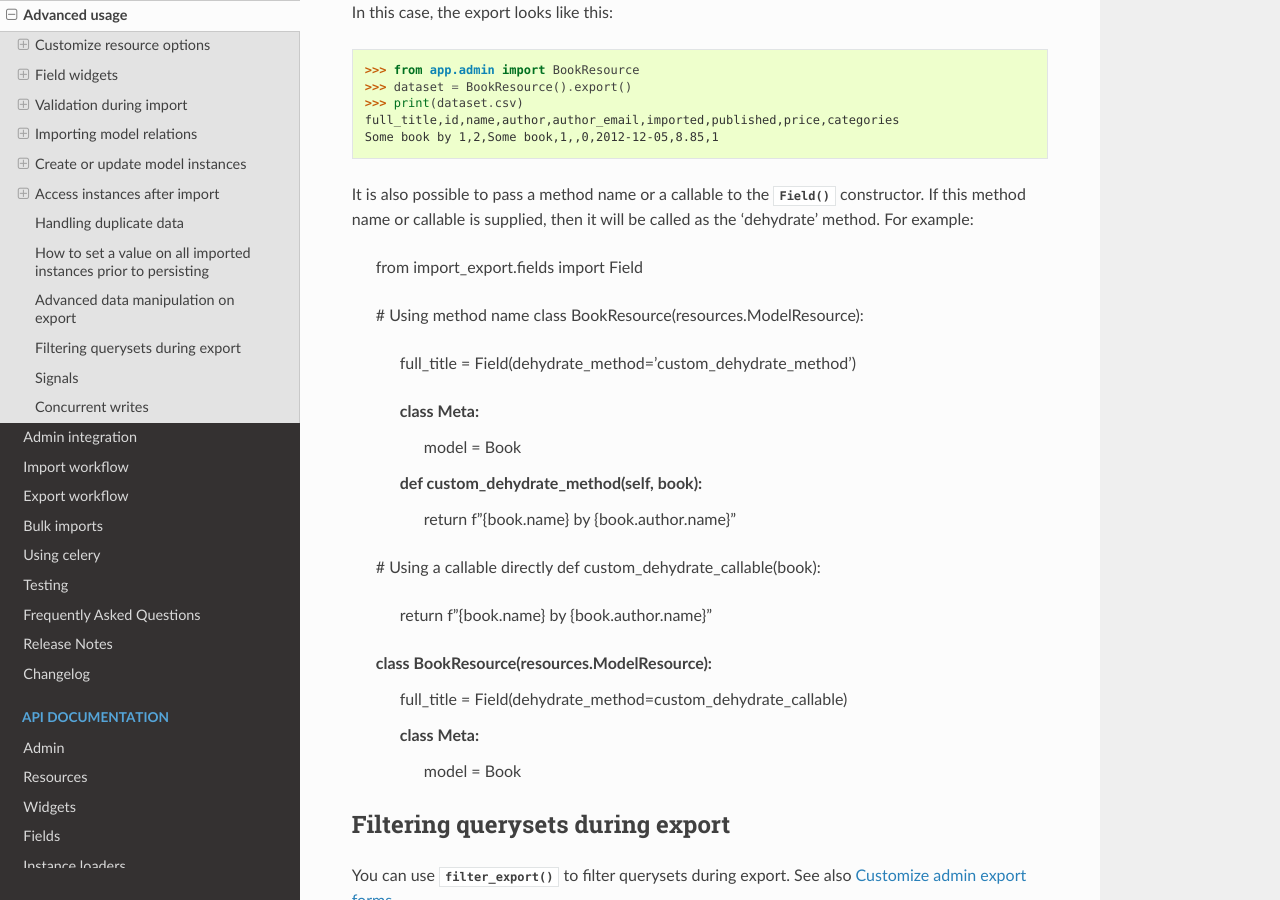
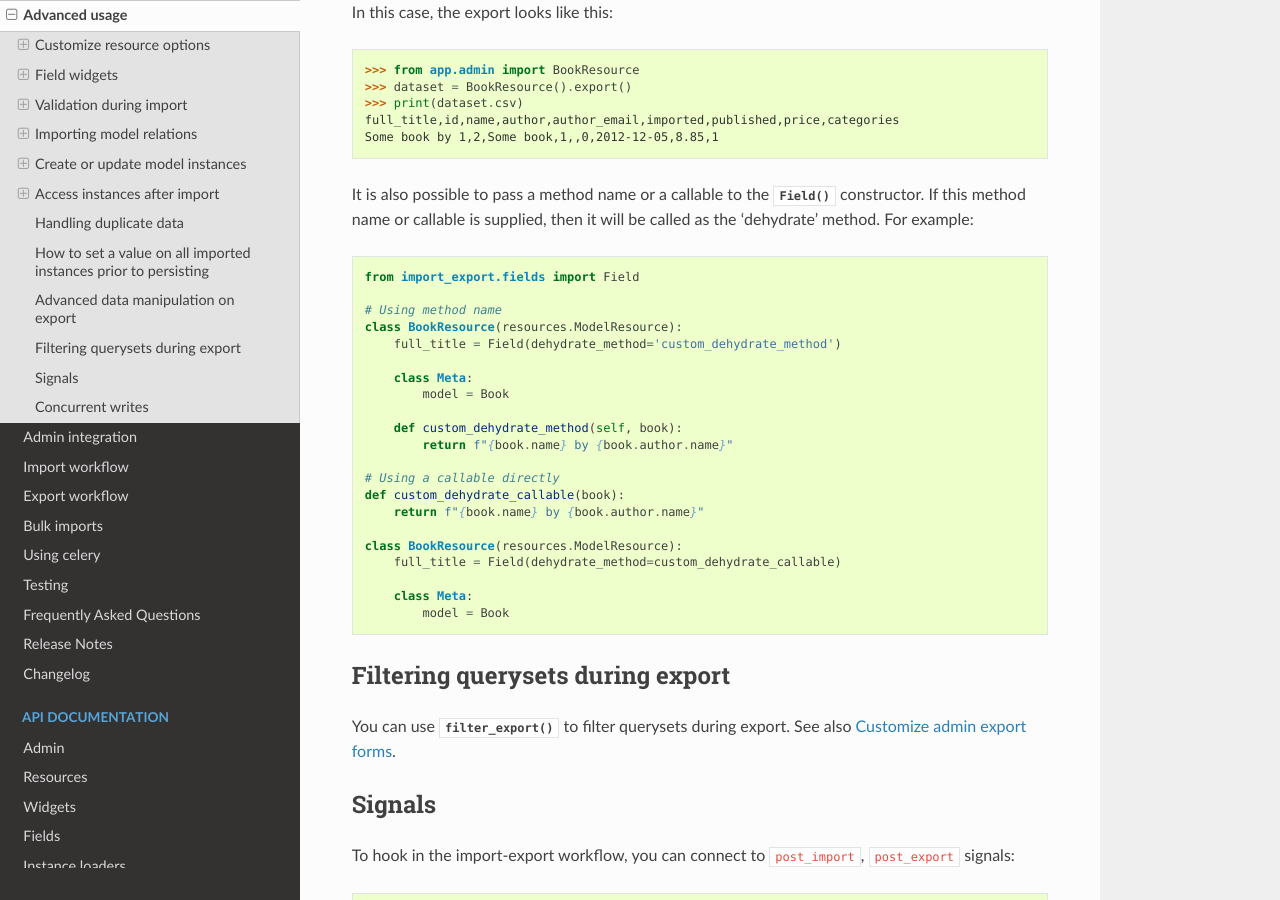
Before and after one commit to django-import-export/django-import-export, a Sphinx documentation site: the page built from docs/advanced_usage.rst, in a window 1280 px wide and 900 px high, scrolled down 16307 px. Built offline with Sphinx 7.4.7 and the Read the Docs theme 2.0.0, drawn with Linux system fonts in a browser that asks for light colours; pages that are not in the unit, such as notebooks, are missing from menus; the version number could not be read and is left out.

```diff
--- a/docs/advanced_usage.rst
+++ b/docs/advanced_usage.rst
@@ -759,7 +759,7 @@ In this case, the export looks like this:
     full_title,id,name,author,author_email,imported,published,price,categories
     Some book by 1,2,Some book,1,,0,2012-12-05,8.85,1
 
-It is also possible to pass a method name or a callable to the :meth:`~import_export.fields.Field` constructor. If this method name or callable is supplied, then it will be called as the 'dehydrate' method. For example:
+It is also possible to pass a method name or a callable to the :meth:`~import_export.fields.Field` constructor. If this method name or callable is supplied, then it will be called as the 'dehydrate' method. For example::
 
     from import_export.fields import Field
 
```
